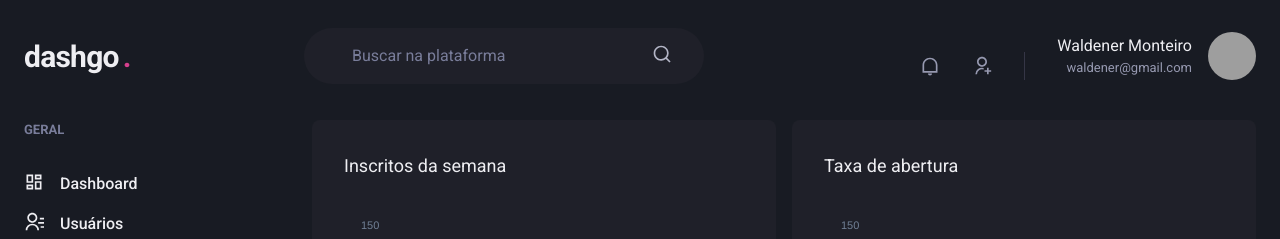
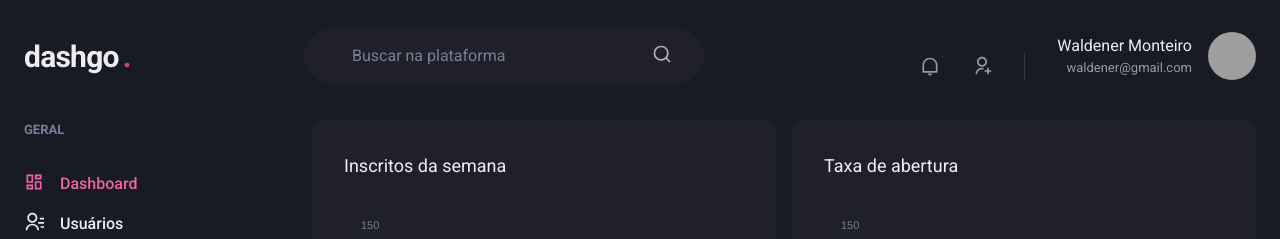
Before and after one commit to waldenermonteiro/ignite, a Next.js app in the folder trilha-react/dashgo/: page /dashboard in a window 1280 px wide. Shown: the top 239 px of the page. Built offline with nearby package versions, Linux system fonts and the light colour scheme; grey boxes are pictures that could not be loaded.

Commit message:
feat: creating ActiveLink component

```diff
--- /dev/null
+++ b/trilha-react/dashgo/src/components/ActiveLink/index.tsx
@@ -0,0 +1,35 @@
+import { cloneElement, ReactElement } from "react";
+
+import Link, { LinkProps } from "next/link";
+import { useRouter } from "next/router";
+
+interface ActiveLinkProps extends LinkProps {
+  children: ReactElement;
+  shouldMatchExactHref?: boolean;
+}
+
+export function ActiveLink({
+  children,
+  shouldMatchExactHref = false,
+  ...rest
+}: ActiveLinkProps) {
+  const { asPath } = useRouter();
+
+  let isActive = false;
+
+  if (shouldMatchExactHref && (asPath === rest.href || asPath === rest.as)) {
+    isActive = true;
+  }
+
+  if(!shouldMatchExactHref && (asPath.startsWith(String(rest.href)) || asPath.startsWith(String(rest.as)))) {
+    isActive = true
+  }
+
+  return (
+    <Link {...rest}>
+      {cloneElement(children, {
+        color: isActive ? "pink.400" : "gray.50",
+      })}
+    </Link>
+  );
+}
--- a/trilha-react/dashgo/src/components/Sidebar/NavLink.tsx
+++ b/trilha-react/dashgo/src/components/Sidebar/NavLink.tsx
@@ -1,7 +1,7 @@
 import { ElementType } from "react";
 import { Icon, Link as ChakraLink, LinkProps, Text } from "@chakra-ui/react";
 
-import Link from "next/link";
+import { ActiveLink } from "../ActiveLink";
 
 interface NavLinkProps extends LinkProps {
   icon: ElementType;
@@ -11,13 +11,13 @@
 
 export default function NavLink({ icon, children, href, ...rest }: NavLinkProps) {
   return (
-    <Link href={href} passHref>
+    <ActiveLink href={href} passHref>
       <ChakraLink display={"flex"} {...rest}>
         <Icon as={icon} fontSize="20" />
         <Text ml={"4"} fontWeight="medium">
           {children}
         </Text>
       </ChakraLink>
-    </Link>
+    </ActiveLink>
   );
 }
```
Also changed, not shown: 2 other files (tests, documents, lock files or other folders).
